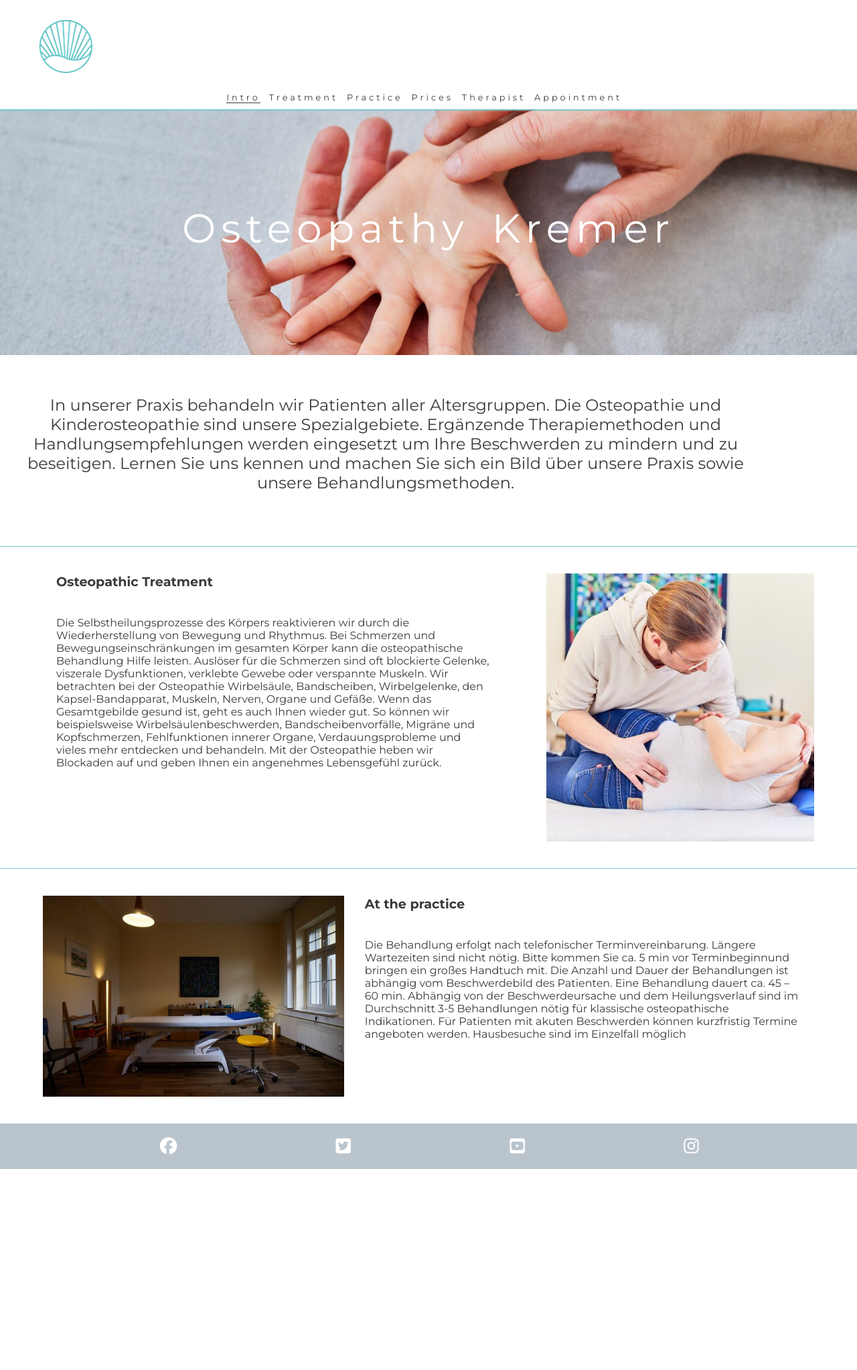
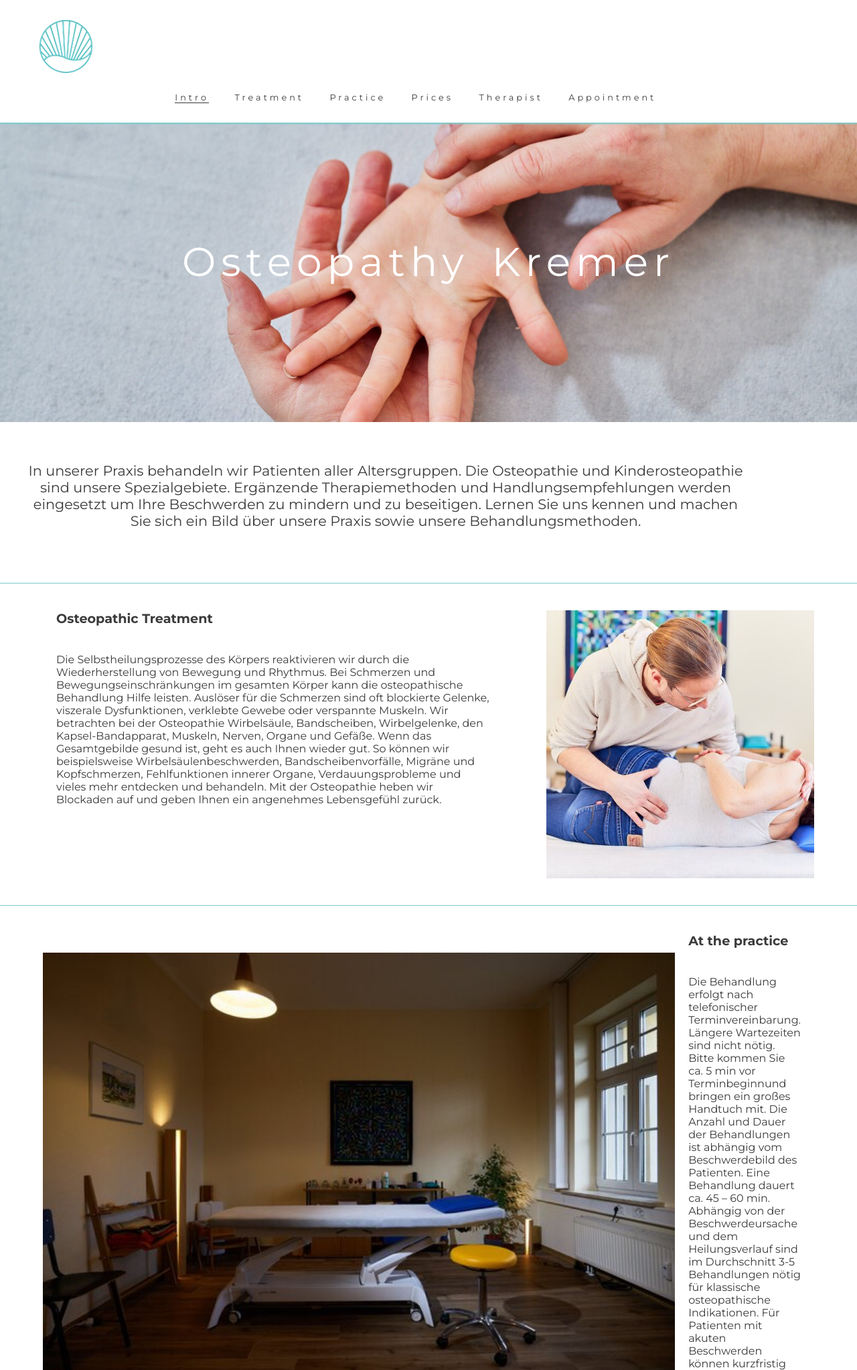
Before and after one commit to clekremer/portfolio1_osteopathyKremer, a plain HTML site: page index.html in a window 1280 px wide. Shown: the top 2045 px of the page at 67% size. Before the commit the page ends 1745 px from the top, so only its background shows below. Drawn offline with Linux system fonts and the light colour scheme.

Commit message:
Fixing flex property on index.html and responsiveness for smaller devices.

```diff
--- a/assets/css/style.css
+++ b/assets/css/style.css
@@ -52,17 +52,16 @@ h1 {
     display: flex;
     /* Adjust margin as needed */
     margin-top: 10px;
-    margin-bottom: 10px;
+    margin-bottom: 30px;
     /* Center the menu items horizontally */
     justify-content: center;
-
-
 }
 
-#menu>li {
-    margin-right: 1em;
+/* Creates space between the menu items*/
+#menu li {
+    margin-right: 3em;
+}
 
-}
 
 .active {
     border-bottom: 1px solid #3a3a3a;
@@ -87,8 +86,8 @@ h1 {
 .nav-toggle-label {
     font-size: 2rem;
     position: absolute;
-    top: 10px;
-    right: 10px;
+    top: 1em;
+    right: 1em;
     /* Adjust as needed */
     cursor: pointer;
     color: #7acacc;
@@ -106,15 +105,15 @@ nav {
     top: 100%;
 }
 
-/* Add space above sections to account for fixed header */
-#treatment-section {
-    scroll-margin-top: 150px;
-    /* Adjust the value based on the fixed header's height */
-}
 
 
 
 /* Main content */
+
+/* Add space above sections to account for fixed header */
+#treatment-section {
+    scroll-margin-top: 300px;
+}
 
 
 main {
@@ -127,7 +126,7 @@ main {
 
 /* Hands section */
 #hands {
-    height: 400px;
+    height: 500px;
     width: 100%;
     background: url("../images/tR0QV5PPeTsls7wgOCYs.jpg") no-repeat center center/cover;
     display: flex;
@@ -159,12 +158,17 @@ hr {
     margin-bottom: 40px;
     margin-top: 20px;
     text-align: center;
-    font-size: 150%;
+    font-size: 130%;
     padding: 40px;
     max-width: 90%;
 }
 
 /* Treatment section */
+
+/* Add space above sections to account for fixed header */
+#treatment-section {
+    scroll-margin-top: 300px;
+}
 
 #treatment-section {
     width: 90%;
@@ -185,7 +189,6 @@ hr {
 #treatment {
     flex: 1;
     max-width: 60%;
-    /* Set a maximum width for #treatment */
 }
 
 #treatment>div {
@@ -210,6 +213,11 @@ hr {
 
 /* Practice section */
 
+/* Add space above sections to account for fixed header */
+#practice-section {
+    scroll-margin-top: 290px;
+}
+
 #practice-section {
     width: 90%;
     margin: 20px auto;
@@ -224,24 +232,24 @@ hr {
     padding: 20px;
 }
 
+
 #practice-image {
-    flex: 1;
+    /* Set the order to 1 to place it on the left */
     order: 1;
-    /* Set the order to 1 to place it on the left */
     background: url('../images/zWVbzGYE5WvU86tqeGEE.jpg') no-repeat;
     background-size: contain;
     margin-bottom: 20px;
-    margin-top: 20px;
-    height: 300px;
-    /* Adjust the height as needed */
+    margin-top: 50px;
+    height: 80vw;
+    width: 100vw;
     max-width: 100%;
+}
 
-}
 
 #practice {
     flex: 2;
+    /* Set the order to 2 to place it on the right */
     order: 2;
-    /* Set the order to 2 to place it on the right */
     max-width: 60%;
 }
 
@@ -296,7 +304,6 @@ footer {
 #therapist {
     flex: 1;
     max-width: 60%;
-
 }
 
 #therapist>div {
@@ -316,7 +323,7 @@ footer {
     width: 300vw;
     margin-bottom: 20px;
     margin-top: 20px;
-    max-width: 400px;
+    max-width: 300px;
     max-height: 400px;
 }
 
@@ -331,6 +338,7 @@ footer {
     margin-left: 28px;
 }
 
+/* Removes bullet points*/
 #contact ul {
     list-style: none;
 }
@@ -339,9 +347,9 @@ footer {
     margin-bottom: 15px;
 }
 
+/* Margin between list items */
 #contact ul li {
     margin-bottom: 10px;
-    /* Add margin between list items */
 }
 
 
```
Also changed, not shown: index.html (+1 -2 lines).
